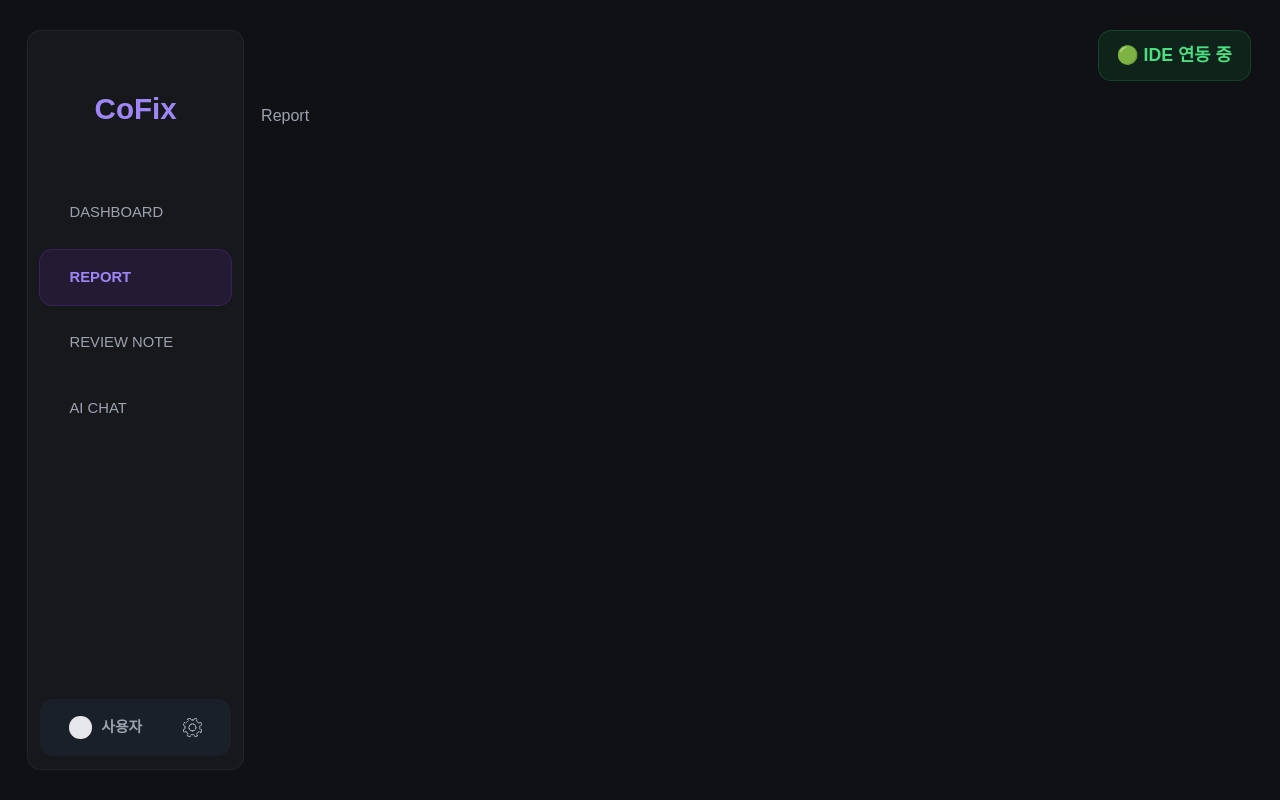
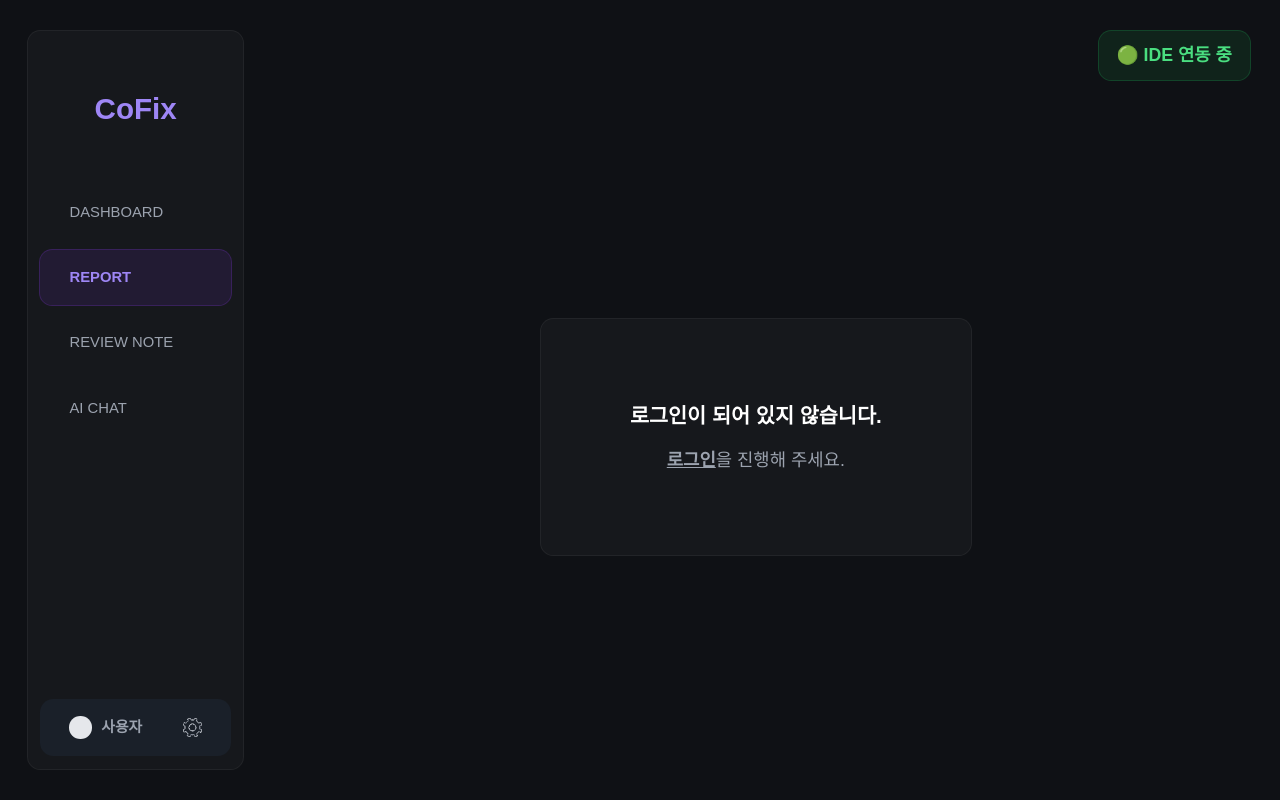
Before and after one commit to Yanus306/CoFix-FE, a React (Vite) app: page /report in a window 1280 px wide. Built offline with nearby package versions, Linux system fonts and the light colour scheme; a web font is replaced by a local one.

Commit message:
feat(#4): 사용자 인증 X 컴포넌트 구현

```diff
--- /dev/null
+++ b/src/components/NotLoggedIn.jsx
@@ -0,0 +1,17 @@
+function NotLoggedIn() {
+  return (
+    <div className="flex justify-center items-center w-full h-full select-none">
+      <div className="panel-base no-hover justify-center w-[33.80vw] h-[29.72vh] gap-[2.04vh]">
+        <div className="text-white font-bold text-[2.59vh]">
+          로그인이 되어 있지 않습니다.
+        </div>
+        <div className="flex text-gray400 text-[2.22vh]">
+            <div className="font-bold cursor-pointer underline not-only-of-type:decoration-[0.09vh]">로그인</div>
+            <div>을 진행해 주세요.</div>
+        </div>
+      </div>
+    </div>
+  );
+}
+
+export default NotLoggedIn;
--- a/src/layouts/MainLayout.jsx
+++ b/src/layouts/MainLayout.jsx
@@ -3,9 +3,11 @@ import { useState } from 'react';
 import SideNav from '../components/SideNav/SideNav';
 import IdeStatus from '../components/IdeStatus';
 import IdeDisconnected from '../components/IdeDisconnected';
+import NotLoggedIn from '../components/NotLoggedIn';
 
 export default function MainLayout() {
   const [isConnected, setIsConnected] = useState(true);
+  const [isLoggedIn, setIsLoggedIn] = useState(false);
 
   return (
     <div className="flex justify-between w-[95.6vw] h-[92.6vh] my-[3.7vh] mx-[2.1vw]">
@@ -15,7 +17,13 @@ export default function MainLayout() {
         <IdeStatus isConnected={isConnected} />
 
         <div className="flex w-[77.3vw] h-[83.33vh]">
-          {isConnected ? <Outlet /> : <IdeDisconnected />}
+          {!isConnected ? (
+            <IdeDisconnected />
+          ) : !isLoggedIn ? (
+            <NotLoggedIn />
+          ) : (
+            <Outlet />
+          )}
         </div>
       </div>
     </div>
```
